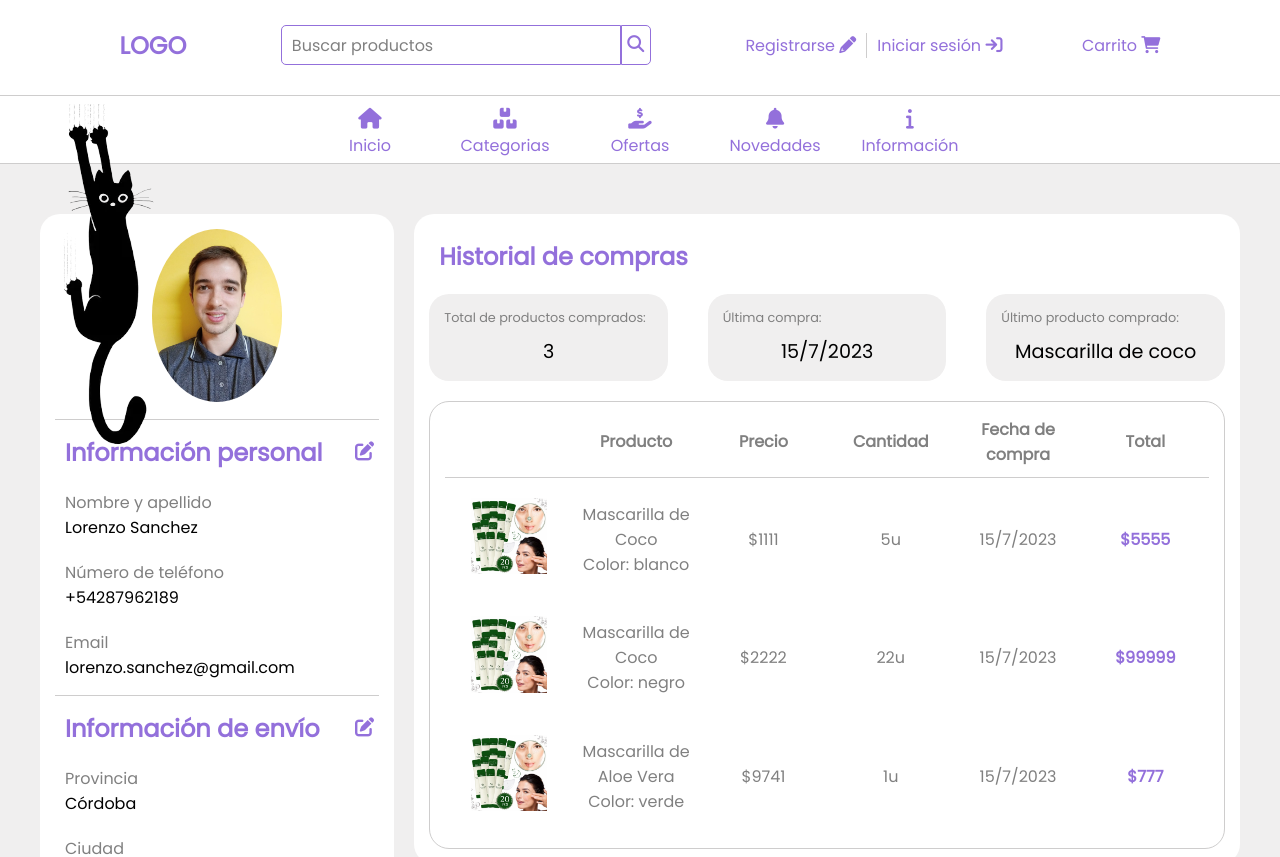
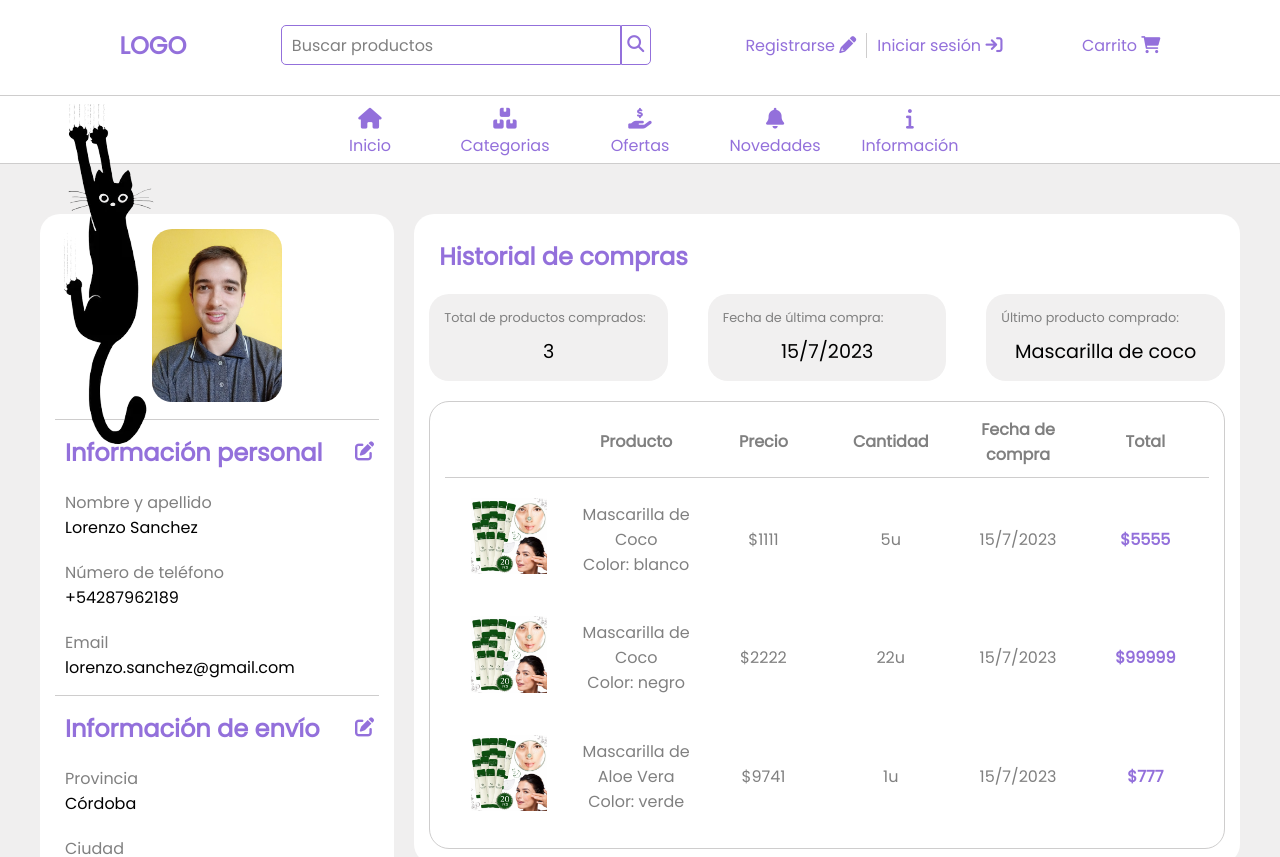
Before and after one commit to lorenzoSanchez97/ShowRoom, a React (Vite) app in the folder ShowRoom-FrontEnd/: page /profile in a window 1280 px wide. Shown: the top 857 px of the page. Built offline with nearby package versions, Linux system fonts and the light colour scheme.

Commit message:
Ajusto cards header del historial de compras

```diff
--- a/ShowRoom-FrontEnd/src/components/Card/card.css
+++ b/ShowRoom-FrontEnd/src/components/Card/card.css
@@ -1,8 +1,10 @@
 .card-main-container {
     padding: 5px;
     border-radius: 20px;
-    background-color: var(--clarito);
+    background-color: var(--hover);
     width: 30%;
+    height: fit-content;
+    overflow:visible;
 }
 
 .card-title {
--- a/ShowRoom-FrontEnd/src/components/UserProfile/UserProfile.jsx
+++ b/ShowRoom-FrontEnd/src/components/UserProfile/UserProfile.jsx
@@ -30,7 +30,7 @@ export default function UserProfile() {
             data={"3"}
             />
             <Card
-            title={"Última compra:"}
+            title={"Fecha de última compra:"}
             data={"15/7/2023"}
             />
             <Card
--- a/ShowRoom-FrontEnd/src/components/UserProfile/userProfile.css
+++ b/ShowRoom-FrontEnd/src/components/UserProfile/userProfile.css
@@ -25,7 +25,7 @@
 
 .user-image-container img {
     width: 40%;
-    border-radius: 50%;
+    border-radius: 20px;
 }
 
 .historial-compras {
```
